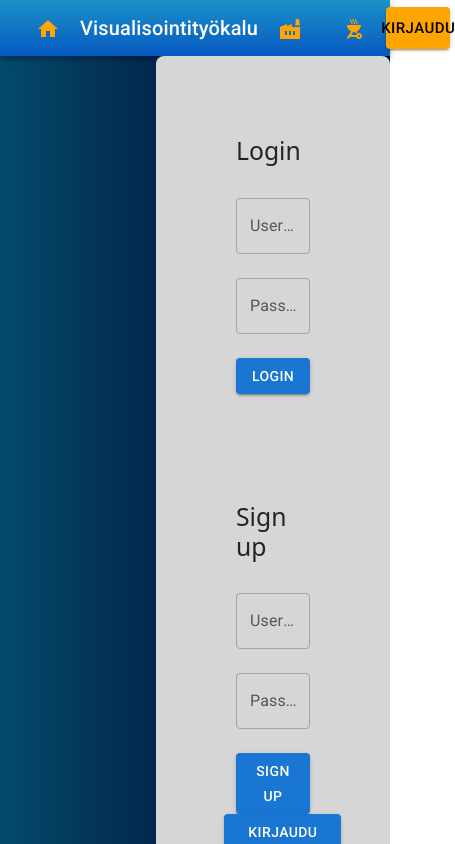
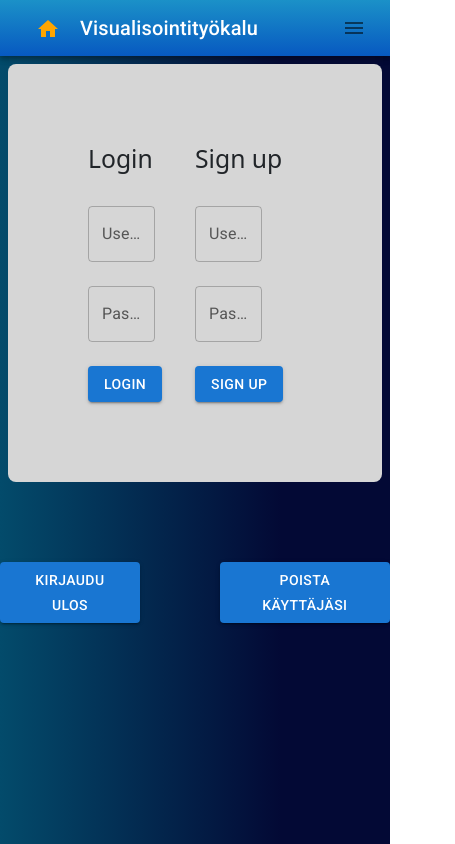
Before and after one commit to TVT21-WebProjekti-R13/DataVisWebProjekti, a React (Create React App) app in the folder front-end/front/: page /login in a window 390 px wide. Shown: the whole page, 455 px wide, since content can reach past the window. Built offline with nearby package versions, Linux system fonts and the light colour scheme.

Commit message:
Login form responsiiviseksi

```diff
--- /dev/null
+++ b/front-end/front/src/components/DrawerComponent.jsx
@@ -0,0 +1,45 @@
+import React from 'react'
+import {Drawer, IconButton, List, ListItemButton, ListItemIcon, ListItemText, Button} from '@mui/material';
+import { Link } from "react-router-dom";
+import MenuIcon from '@mui/icons-material/Menu';
+import FactoryIcon from '@mui/icons-material/Factory';
+import { useState } from 'react';
+import OutdoorGrillIcon from '@mui/icons-material/OutdoorGrill';
+
+
+const DrawerComponent = () => {
+    const [open, setOpen] = useState(false);
+  return (
+    <>
+        <Drawer anchor="right" open={open} onClose={() => setOpen(false)}>
+        <List>
+            <ListItemButton>
+                <ListItemIcon>
+                    <ListItemText>
+                    <Button variant="contained" size="large" sx={{backgroundColor: 'orange'}}>
+                    <Link style={{ textDecoration: 'none', color: 'black', }}to="/login">Kirjaudu</Link>
+                    </Button>
+                    <br/>
+                    <br/>
+                    <Button>
+                    <Link style={{textDecoration: 'none', color: 'white'}} to="/view/emissionsources"><FactoryIcon sx={{color: 'orange'}}/></Link>
+                    </Button>
+                    <br/>
+                    <br/>
+                    <Button className="nav-item dropdown">
+                    <Link className="w-100"  style={{textDecoration: 'none', color: 'white'}} to="/view/temperaturedata"><OutdoorGrillIcon sx={{color: 'orange'}}/></Link>
+                    </Button>
+                    </ListItemText>
+                </ListItemIcon>
+            </ListItemButton>
+        </List>
+        </Drawer>
+
+        <IconButton onClick={() => setOpen(!open)}>
+            <MenuIcon/>
+        </IconButton>
+    </>
+  );
+}
+
+export default DrawerComponent
--- a/front-end/front/src/components/Login.jsx
+++ b/front-end/front/src/components/Login.jsx
@@ -35,44 +35,47 @@ const Login = () => {
 
   return (
     <>
-    <Box sx={{ left: '40%', position: "fixed", backgroundColor: '#d6d6d6', p: 10, borderRadius: 2,}}>
+    <Box m={1} display="flex" justifyContent="center" sx={{ backgroundColor: '#d6d6d6', p: 10, borderRadius: 2, }}>
+
 
       <form onSubmit={handleLogin}>
       <h2>Login</h2>
         <br/>
-        <TextField id="outlined-basic" label="Username" variant="outlined" type="text" sx={{color: 'red'}} onChange={(e) => setUsername(e.target.value)} />
+        <TextField id="outlined-basic" label="Username" variant="outlined" type="text" sx={{color: 'red', marginRight: 5}} onChange={(e) => setUsername(e.target.value)}/>
         <br/>
         <br/>
-        <TextField type="password" id="outlined-basic" label="Password" variant="outlined"  onChange={(e) => setPassword(e.target.value)} />
+        <TextField type="password" id="outlined-basic" label="Password" variant="outlined" sx={{color: 'red', marginRight: 5}} onChange={(e) => setPassword(e.target.value)} />
         <br/>
         <br/>
         <Button variant="contained" type="submit">Login</Button>
       </form>
-      </Box>
       <>
       <br/>
       <br/>
       <br/>
       </>
-      <Box sx={{ top:'50%', left: '40%', position: "fixed", backgroundColor: '#d6d6d6', p: 10, borderRadius: 2,}}>
+
       <form onSubmit={handleSignup}>
       <h2>Sign up</h2>
         <br/>
-        <TextField id="outlined-basic" label="Username" variant="outlined" onChange={(e) => setUsername(e.target.value)} />
+        <TextField id="outlined-basic" label="Username" variant="outlined" sx={{color: 'red', marginRight: 5}} onChange={(e) => setUsername(e.target.value)} />
         <br/>
         <br/>
-        <TextField type="password" id="outlined-basic" label="Password" variant="outlined" onChange={(e) => setPassword(e.target.value)} />
+        <TextField type="password" id="outlined-basic" label="Password" sx={{color: 'red', marginRight: 5}} variant="outlined" onChange={(e) => setPassword(e.target.value)} />
         <br/>
         <br/>
         <Button variant="contained" type="submit">Sign Up</Button>
       </form>
+
     </Box>
-
-    <Box sx={{ top: '87%', left: '37%', position: "fixed", p: 10, borderRadius: 2,}}>
-    <div>
-    <Button variant="contained" onClick={(e) => {handleLogout(e)}}>Kirjaudu ulos</Button> <Button variant="contained" onClick={(e) => {handleDelete(e)}}>Poista käyttäjäsi</Button>
-      </div>
-    </Box>
+    <>
+      <br/>
+      <br/>
+      <br/>
+      </>
+    <div class="box">
+    <Button  variant="contained" onClick={(e) => {handleLogout(e)}} sx={{marginRight: 10}}>Kirjaudu ulos</Button> <Button variant="contained" onClick={(e) => {handleDelete(e)}}>Poista käyttäjäsi</Button>
+    </div>
     </>
   );
 };
--- a/front-end/front/src/components/MuiNavBar.jsx
+++ b/front-end/front/src/components/MuiNavBar.jsx
@@ -11,12 +11,22 @@ import { Link } from "react-router-dom";
 import HomeIcon from '@mui/icons-material/Home';
 import FactoryIcon from '@mui/icons-material/Factory';
 import OutdoorGrillIcon from '@mui/icons-material/OutdoorGrill';
+import { Drawer, useTheme, useMediaQuery} from '@mui/material';
+import DrawerComponent from './DrawerComponent';
 
 export default function ButtonAppBar() {
+
+  const theme = useTheme();
+    console.log(theme);
+    const isMatch = useMediaQuery(theme.breakpoints.down('sm'));
+    console.log(isMatch);
+
+
   return (
     <Box sx={{ flexGrow: 1}}>
       <AppBar position="static" id="navcolor">
         <Toolbar>
+
             <Button className="nav-item dropdown">
                 <Link className="nav-item" to="/"><HomeIcon sx={{color: 'orange'}}/></Link>
             </Button>
@@ -24,15 +34,16 @@ export default function ButtonAppBar() {
           <Typography variant="h6" component="div" sx={{ flexGrow: 1 }}>
             Visualisointityökalu
           </Typography>
-          <Button>
+          {isMatch ? <></> : <Button>
           <Link style={{textDecoration: 'none', color: 'white'}} to="/view/emissionsources"><FactoryIcon sx={{color: 'orange'}}/></Link>
-          </Button>
-          <Button className="nav-item dropdown">
+          </Button>}
+          {isMatch ? <></> : <Button className="nav-item dropdown">
           <Link className="w-100"  style={{textDecoration: 'none', color: 'white'}} to="/view/temperaturedata"><OutdoorGrillIcon sx={{color: 'orange'}}/></Link>
-          </Button>
-          <Button variant="contained" size="large" sx={{backgroundColor: 'orange'}}>
+          </Button>}
+          {isMatch ? <></> : <Button variant="contained" size="large" sx={{backgroundColor: 'orange'}}>
           <Link style={{ textDecoration: 'none', color: 'black', }}to="/login">Kirjaudu</Link>
-          </Button>
+          </Button>}
+          <DrawerComponent/>
         </Toolbar>
       </AppBar>
     </Box>
--- a/front-end/front/src/components/Styles.css
+++ b/front-end/front/src/components/Styles.css
@@ -5,6 +5,8 @@
 #footerbg{ background:linear-gradient(90deg, rgba(255, 255, 0, 1) 0%, rgba(0, 160, 212, 1) 0%, rgba(2, 9, 60, 1) 100%);}
 
 #navcolor{background:linear-gradient(180deg, rgba(27, 145, 200, 1) 0%, rgba(7, 89, 193, 1) 100%);}
+
+#logincolor{background:linear-gradient(90deg, rgba(53, 62, 255, 1) 0%, rgba(17, 120, 200, 1) 0%, rgba(5, 49, 83, 1) 100%);}
 
 .container {
    height: 5em;
@@ -50,3 +52,9 @@
  #navtext {
     padding: 40px;
  }
+
+ .box {
+   display: flex;
+   align-items: center;
+   justify-content: center;
+ }
```
